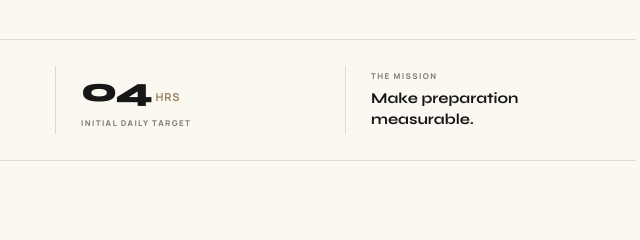
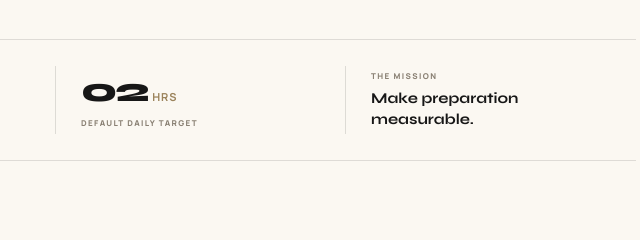
Before and after one commit to malakargorav-ship-it/Transition-Phase, a plain HTML site: page index.html in a window 1280 px wide. Shown: the part 745-985 px from the top of the page, 584-1224 px from the left. Drawn offline with Linux system fonts and the light colour scheme.

Commit message:
Correct homepage daily study target

```diff
--- a/index.html
+++ b/index.html
@@ -12,7 +12,7 @@
 <main>
 <section class="hero section-wrap"><div class="hero-copy reveal"><div class="eyebrow"><span class="eyebrow-line"></span> BUILT FOR THE NEXT VERSION OF YOU</div><h1>From preparation<br>to <em>selection.</em></h1><p class="hero-lede">A focused preparation ecosystem for Assam Police SI &amp; Constable aspirants. Build discipline, sharpen your knowledge and make every study session count.</p><div class="hero-actions"><a class="button button-gold" href="command.html">Open Command Centre <span>↗</span></a><a class="text-link" href="#approach">Explore the approach <span>↓</span></a></div><div class="hero-note"><span class="live-dot"></span> YOUR GOAL. YOUR PACE. YOUR PROGRESS.</div></div>
 <div class="hero-art reveal"><div class="orbit orbit-one"></div><div class="orbit orbit-two"></div><div class="hero-card"><div class="hero-card-top"><span>THE PREPARATION LOG</span><span class="card-index">01 / 04</span></div><div class="hero-number">01<span>.</span></div><div class="hero-card-title">Show up.<br><em>Every day.</em></div><div class="hero-card-bottom"><span>CONSISTENCY OVER INTENSITY</span><span>TP — 2026</span></div></div><div class="floating-tag tag-top"><span class="tag-icon">✳</span> SMALL STEPS. REAL MOMENTUM.</div><div class="floating-tag tag-bottom"><span class="tag-dot"></span> BUILT AROUND YOUR GOAL</div></div></section>
-<section class="metrics section-wrap"><div class="metric"><strong>02</strong><span>EXAM TRACKS</span></div><div class="metric"><strong>08</strong><span>SYLLABUS AREAS ACROSS BOTH TRACKS</span></div><div class="metric"><strong>04<span class="metric-unit">HRS</span></strong><span>INITIAL DAILY TARGET</span></div><div class="metric metric-note"><span>THE MISSION</span><p>Make preparation<br>measurable.</p></div></section>
+<section class="metrics section-wrap"><div class="metric"><strong>02</strong><span>EXAM TRACKS</span></div><div class="metric"><strong>08</strong><span>SYLLABUS AREAS ACROSS BOTH TRACKS</span></div><div class="metric"><strong>02<span class="metric-unit">HRS</span></strong><span>DEFAULT DAILY TARGET</span></div><div class="metric metric-note"><span>THE MISSION</span><p>Make preparation<br>measurable.</p></div></section>
 <section class="approach section-wrap" id="approach"><div class="section-heading reveal"><div><div class="eyebrow"><span class="eyebrow-line"></span> THE PHILOSOPHY</div><h2>Progress is a<br><em>daily practice.</em></h2></div><p>Not another place to collect study material. A structured space to learn with intention, practise with focus and understand where you stand.</p></div>
 <div class="principles"><article class="principle reveal"><span class="principle-no">01</span><div class="principle-symbol">↗</div><h3>Learn with clarity</h3><p>Break subjects into focused topics. Know what to study next and why it matters.</p></article><article class="principle reveal"><span class="principle-no">02</span><div class="principle-symbol">◎</div><h3>Practise with purpose</h3><p>Use question practice to strengthen concepts, not just chase a score.</p></article><article class="principle reveal"><span class="principle-no">03</span><div class="principle-symbol">⌁</div><h3>Track your growth</h3><p>See your consistency, accuracy and areas that deserve another look.</p></article></div></section>
 <section class="subjects-section" id="subjects"><div class="section-wrap"><div class="section-heading section-heading-light reveal"><div><div class="eyebrow"><span class="eyebrow-line"></span> YOUR STUDY MAP</div><h2>Seven study areas.<br><em>One direction.</em></h2></div><p>Choose your exam track first. Follow the detailed syllabus section by section, then practise every topic with purpose.</p></div>
```
